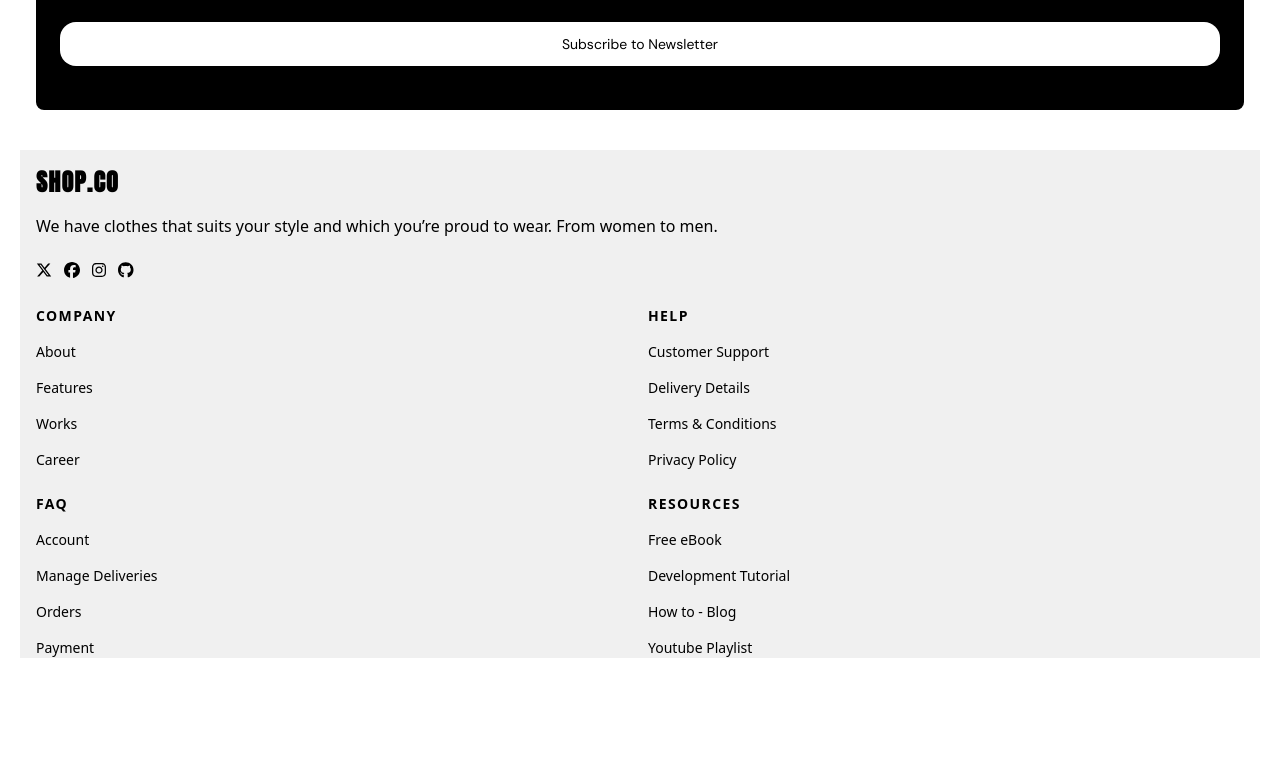
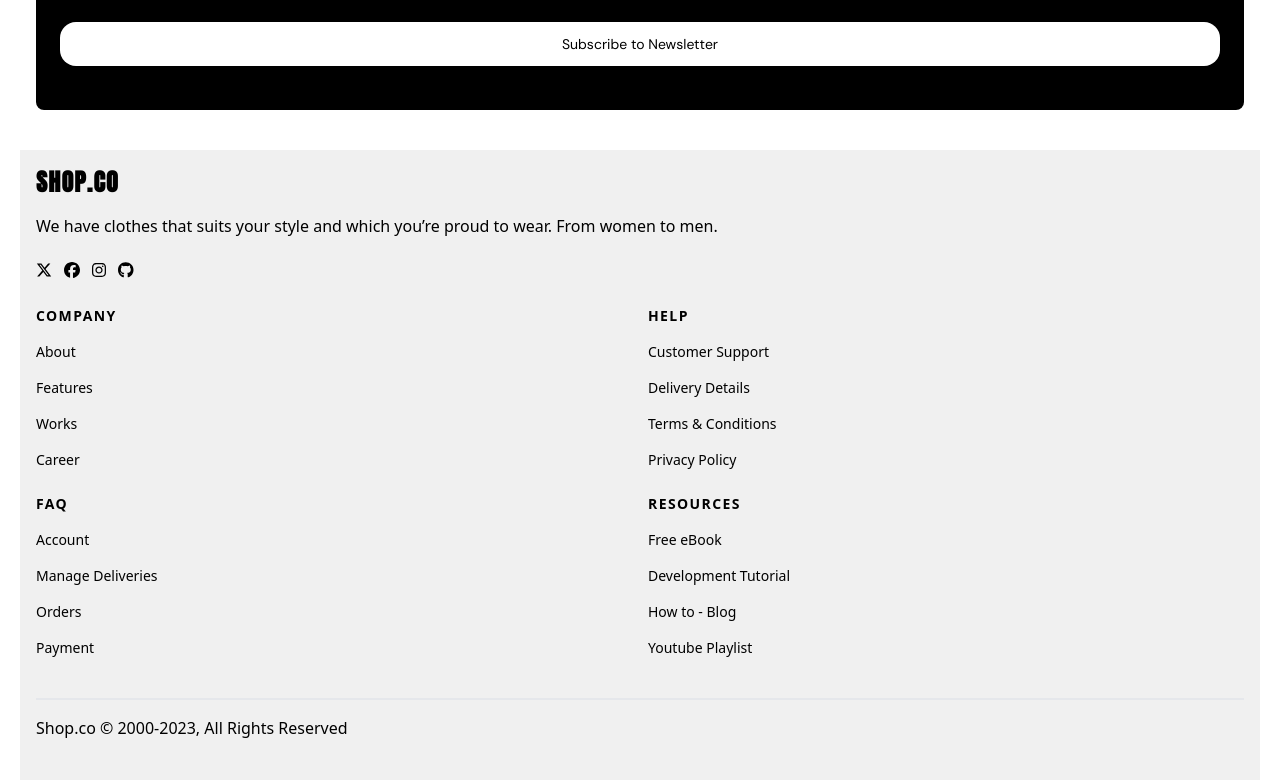
Before and after one commit to Tim2095/Kauppa, a React (Vite) app: page / in a window 1280 px wide. Shown: the part 3873-4653 px from the top of the page. Before the commit the page ends 4531 px from the top, so only its background shows below. Built offline with nearby package versions, Linux system fonts and the light colour scheme; no server answers.

Commit message:
add footer co

```diff
--- a/src/components/Footer.jsx
+++ b/src/components/Footer.jsx
@@ -9,7 +9,7 @@ import {
 const Footer = () => {
   return (
     <footer className="mt-10">
-      <div className="bg-secondary pt-4">
+      <div className="bg-secondary pt-4 pb-10 ">
         <div className="pl-4 mb-5">
           <h3 className="mb-4 font-bold text-2xl font-anton tracking-wider">
             SHOP.CO
@@ -66,7 +66,9 @@ const Footer = () => {
             </div>
             <div className="w-[50%]">
               <ul className="flex flex-col gap-4 text-sm">
-                <li className="tracking-widest uppercase font-bold">Resources</li>
+                <li className="tracking-widest uppercase font-bold">
+                  Resources
+                </li>
                 <li>Free eBook</li>
                 <li>Development Tutorial</li>
                 <li>How to - Blog</li>
@@ -75,7 +77,9 @@ const Footer = () => {
             </div>
           </div>
         </div>
-        <div></div>
+        <div className="mt-10" >
+          <p className="border-t-2 pt-4 ml-4 mr-4">Shop.co © 2000-2023, All Rights Reserved</p>
+        </div>
       </div>
     </footer>
   );
```
